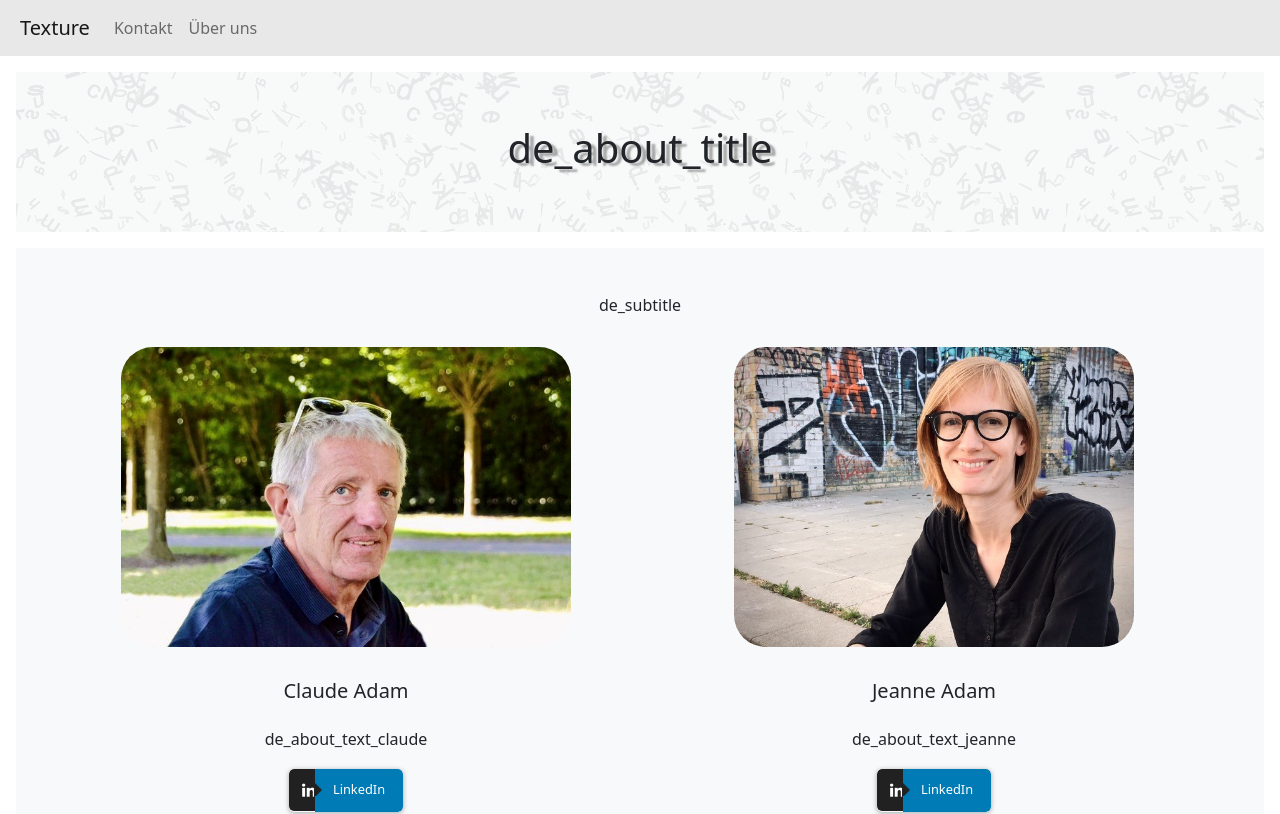
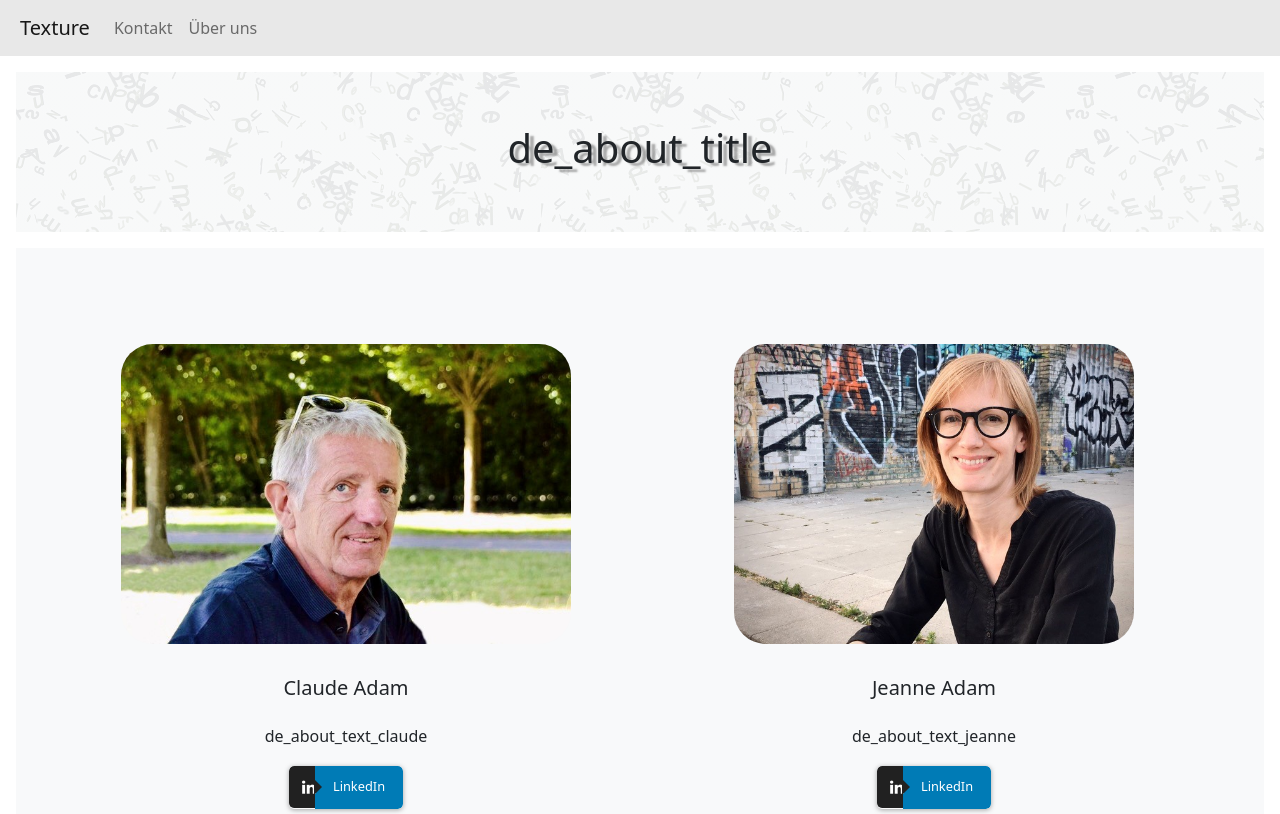
Before and after one commit to alexthillen/texture-project, a React (Create React App) app: page /#/de/about in a window 1280 px wide. Shown: the top 814 px of the page. Built offline with nearby package versions, Linux system fonts and the light colour scheme.

Commit message:
add fixes

```diff
--- a/package.json
+++ b/package.json
@@ -2,7 +2,7 @@
   "name": "texture-project",
   "version": "1.1.0",
   "private": true,
-  "homepage": "https://drthillen.github.io/texture-project",
+  "homepage": "https://www.texture.lu/",
   "dependencies": {
     "@testing-library/jest-dom": "^5.16.5",
     "@testing-library/react": "^13.4.0",
--- a/src/components/About/Profile.js
+++ b/src/components/About/Profile.js
@@ -5,7 +5,7 @@ import "./Profile.scss"
 
 export default function Profile(props) {
   return (
-      <div id="Profile" className="col-xl-5 mt-0 m-auto">
+      <div id="Profile" className="col-xl-5 mt-3 m-auto">
         <div className="col">
           <div className="col-xl-12 m-auto">
             <img
--- a/src/components/About/Profile.scss
+++ b/src/components/About/Profile.scss
@@ -14,7 +14,7 @@
 
 img {
     max-width: 100%;
-    height: 300px;
+    max-height: 300px;
     // max-height: 400px;
     // width: auto;
 }
--- a/src/static/texts.js
+++ b/src/static/texts.js
@@ -17,10 +17,10 @@ export const de_header2_service_02 = "de_header2_service_02";
 export const fr_offer01_title = "Traduction, correction, rédaction"
 export const de_offer01_title = "de_offer01_title"
 //
-export const fr_offer01_subtitle = "Nous rédigeons, corrigeons, traduisons et affinons vos textes (allemand, français, anglais, luxembourgeois) avec compétence et efficacité."
+export const fr_offer01_subtitle = "Texture vous propose son expertise dans le domaine rédactionnel."
 export const de_offer01_subtitle = "de_offer01_subtitle"
 //
-export const fr_offer01_point_forts_intro = "Texture vous propose son expertise dans le domaine rédactionnel."
+export const fr_offer01_point_forts_intro = "Nous rédigeons, corrigeons, traduisons et affinons vos textes (allemand, français, anglais, luxembourgeois) avec compétence et efficacité."
 export const de_offer01_point_forts_intro = "de_offer01_point_forts_intro"
 //
 export const fr_offer01_point_forts_intro2 = "Nos points forts :"
@@ -50,10 +50,10 @@ export const de_offer01_carousel_text = "Nous travaillons pour :"
 export const fr_offer02_title = "Conseil, coaching, gestion de projet"
 export const de_offer02_title = "de_offer02_title"
 //
-export const fr_offer02_subtitle = "Dans les domaines de l’éducation, de l'enseignement et de l’enseignement supérieur, nous accompagnons vos projets de l’idée initiale à la réalisation finale."
+export const fr_offer02_subtitle = "Texture met son expertise à votre disposition pour mener à bien vos projets pédagogiques."
 export const de_offer02_subtitle = "de_offer02_subtitle"
 //
-export const fr_offer02_point_forts_intro = "Texture met son expertise à votre disposition pour mener à bien vos projets pédagogiques."
+export const fr_offer02_point_forts_intro = "Dans les domaines de l’éducation, de l'enseignement et de l’enseignement supérieur, nous accompagnons vos projets de l’idée initiale à la réalisation finale."
 export const de_offer02_point_forts_intro = "de_offer02_point_forts_intro"
 //
 export const fr_offer02_point_forts_intro2 = "Nos points forts :"
@@ -88,8 +88,8 @@ export const de_contact_title = "Kontakt"
 export const fr_about_title = "Sur Nous"
 export const de_about_title = "de_about_title"
 //
-export const fr_about_subtitle = "Texture sàrl a été créée en février 2021 par Claude Adam et Jeanne Adam"
-export const de_about_subtitle = "de_subtitle"
+export const fr_about_subtitle = ""
+export const de_about_subtitle = ""
 //
 export const fr_about_text_jeanne = "Après des études en sciences politiques à Aberdeen et Vienne, Jeanne Adam a travaillé dans le domaine de l’éducation non formelle pour jeunes. Elle a organisé e.a. des événements pour encourager la créativité et géré des outils d’orientation professionnelle. Depuis 2015, elle travaille comme rédactrice, traductrice (staatlich geprüfte Übersetzerin, Baden-Württemberg) et enseignante indépendante pour des clients du domaine de l’éducation et au-delà. "
 export const de_about_text_jeanne = "de_about_text_jeanne"
```
